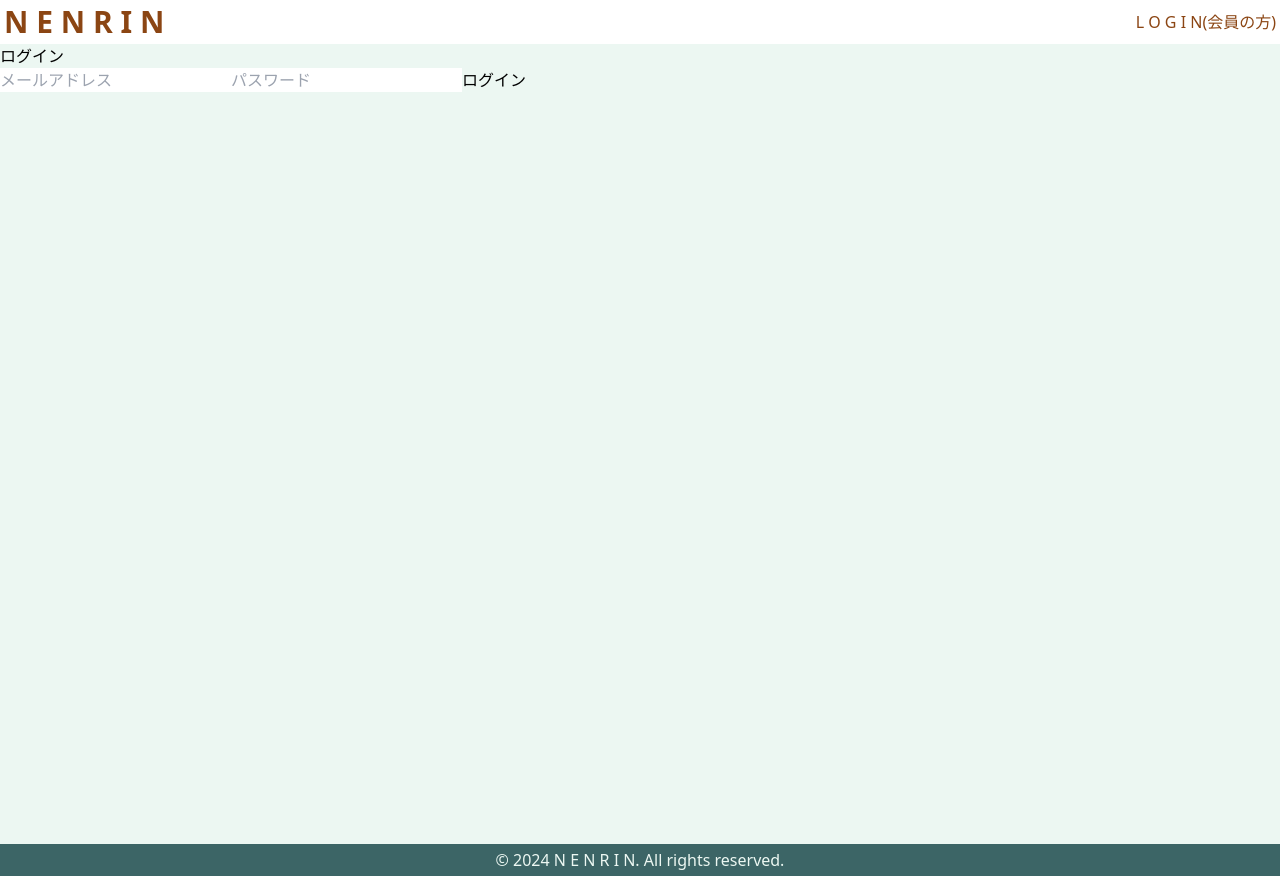
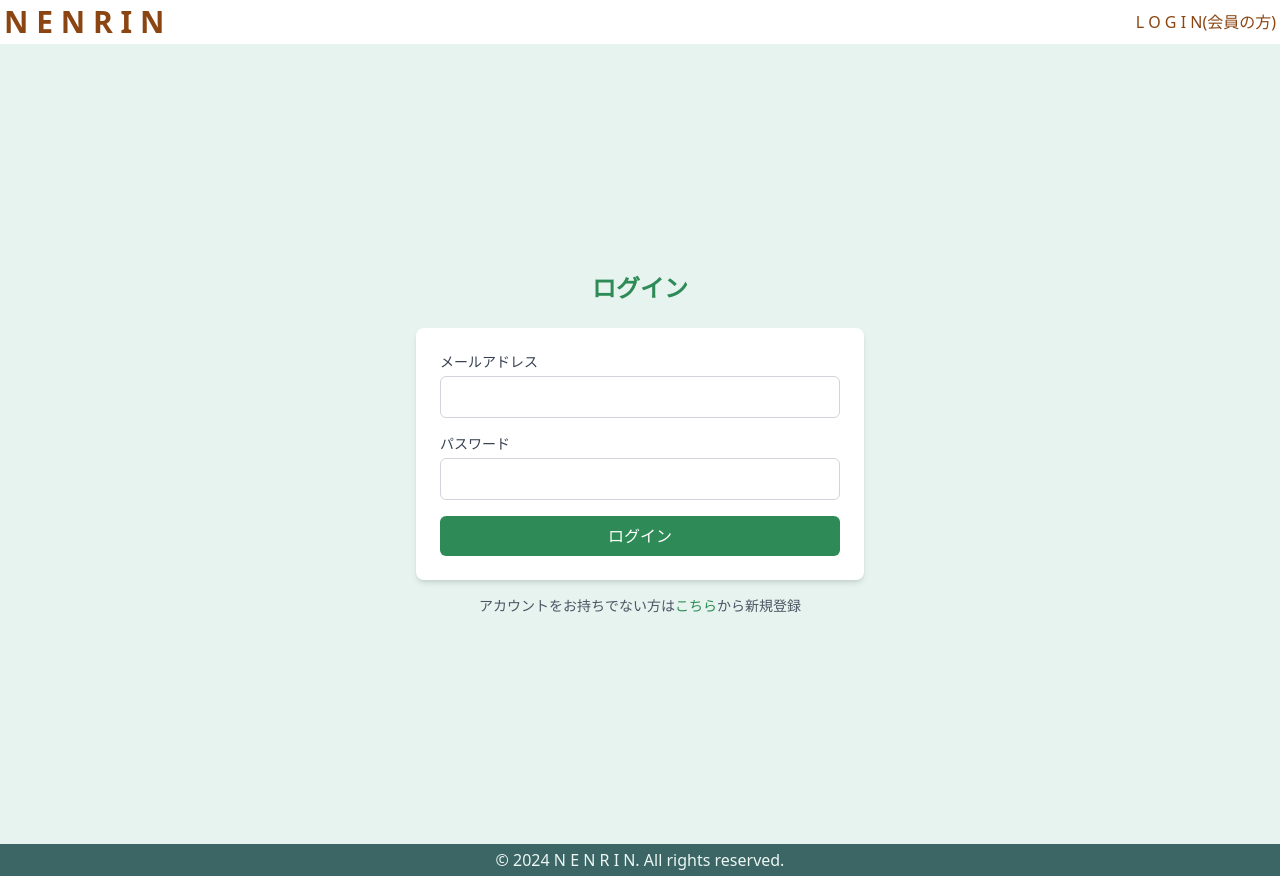
Before and after one commit to Yuka-Matsumoto/NENRIN, a Next.js app in the folder frontend/: page /account/login in a window 1280 px wide. Built offline with nearby package versions, Linux system fonts and the light colour scheme; no server answers.

Commit message:
🚧add login

```diff
--- a/frontend/components/Auth/LoginForm.tsx
+++ b/frontend/components/Auth/LoginForm.tsx
@@ -63,24 +63,69 @@ const LoginForm = () => {
     };
 
     return (
-        <form onSubmit={handleLogin}>
+        // <form onSubmit={handleLogin}>
+        //     <input
+        //         type="email"
+        //         value={email}
+        //         onChange={(e) => setEmail(e.target.value)}
+        //         placeholder="メールアドレス"
+        //         required
+        //     />
+        //     <input
+        //         type="password"
+        //         value={password}
+        //         onChange={(e) => setPassword(e.target.value)}
+        //         placeholder="パスワード"
+        //         required
+        //     />
+        //     {error && <p>{error}</p>}
+        //     <button type="submit">ログイン</button>
+        // </form>
+        <div className="min-h-screen bg-[#e6f3ef] flex items-center justify-center p-4">
+            <div className="w-full max-w-md">
+                <h2 className="text-2xl font-bold text-[#2e8b57] mb-6 text-center">ログイン</h2>
+                <div className="bg-white rounded-lg shadow-md p-6">
+                    <form onSubmit={handleLogin} className="space-y-4">
+                        <div>
+                            <label htmlFor="email" className="block text-sm font-medium text-gray-700 mb-1">メールアドレス</label>
                             <input
+                                id="email"
                                 type="email"
                                 value={email}
                                 onChange={(e) => setEmail(e.target.value)}
-                placeholder="メールアドレス"
                                 required
+                                className="w-full px-3 py-2 border border-gray-300 rounded-md focus:outline-none focus:ring-2 focus:ring-[#2e8b57] focus:border-transparent"
                             />
+                        </div>
+                        <div>
+                            <label htmlFor="password" className="block text-sm font-medium text-gray-700 mb-1">パスワード</label>
                             <input
+                                id="password"
                                 type="password"
                                 value={password}
                                 onChange={(e) => setPassword(e.target.value)}
-                placeholder="パスワード"
                                 required
+                                className="w-full px-3 py-2 border border-gray-300 rounded-md focus:outline-none focus:ring-2 focus:ring-[#2e8b57] focus:border-transparent"
                             />
-            {error && <p>{error}</p>}
-            <button type="submit">ログイン</button>
+                        </div>
+                        {error && <p className="text-red-500 text-sm">{error}</p>}
+                        <button
+                            type="submit"
+                            className="w-full bg-[#2e8b57] hover:bg-[#236b44] text-white font-medium py-2 px-4 rounded-md transition-colors duration-200"
+                        >
+                            ログイン
+                        </button>
                     </form>
+                </div>
+                <p className="mt-4 text-center text-sm text-gray-600">
+                    アカウントをお持ちでない方は
+                    <a href="/signup" className="font-medium text-[#2e8b57] hover:text-[#236b44]">
+                        こちら
+                    </a>
+                    から新規登録
+                </p>
+            </div>
+        </div>
     );
 };
 
--- a/frontend/src/app/account/login/page.tsx
+++ b/frontend/src/app/account/login/page.tsx
@@ -3,7 +3,7 @@ import LoginForm from '../../../../components/Auth/LoginForm';
 const LoginPage = () => {
     return (
         <div>
-            <h1>ログイン</h1>
+            {/* <h1>ログイン</h1> */}
             <LoginForm />
         </div>
     );
```
Lines whose indentation alone changed are shown as unchanged.
